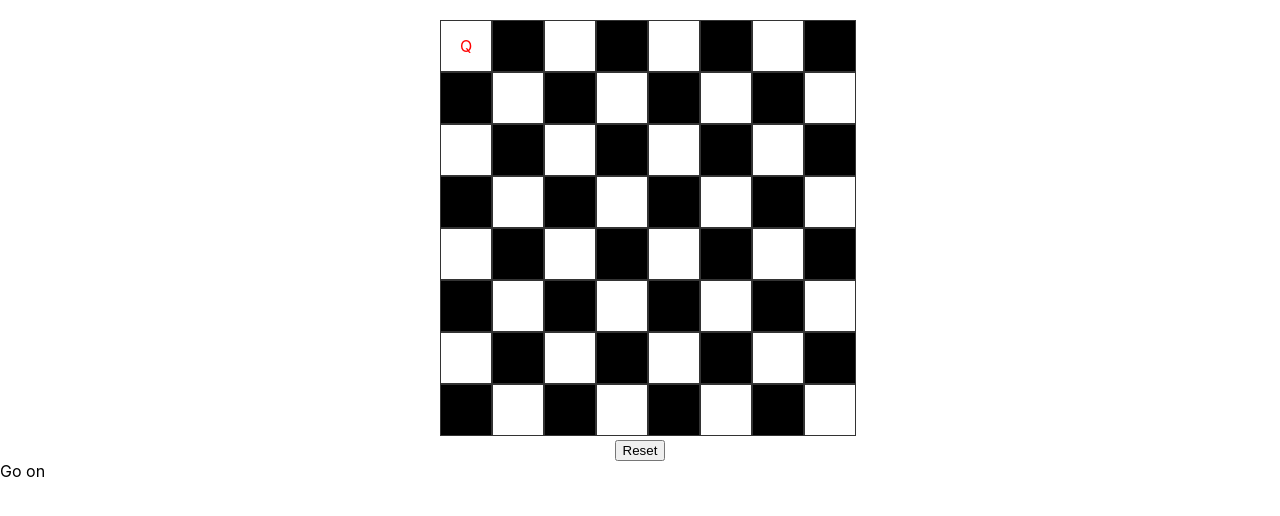
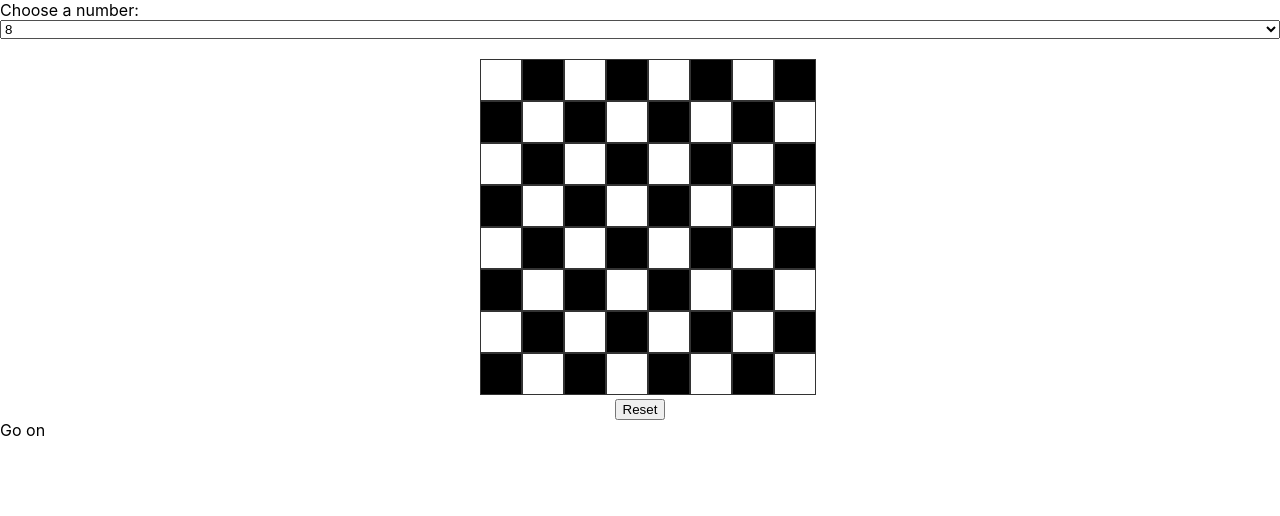
Before and after one commit to Nayan-b/eight-queen-problem, a React (Create React App) app: page / in a window 1280 px wide. Shown: the top 516 px of the page. Built offline with nearby package versions, Linux system fonts and the light colour scheme.

Commit message:
completed validity check for queen placement and dropdown feature

```diff
--- a/src/App.js
+++ b/src/App.js
@@ -1,23 +1,22 @@
-import React, { useCallback, useState } from 'react';
+import React, { useCallback, useState, useEffect } from 'react';
 import ChessBoard from './components/Chessboard';
-// import chessEngine from './components/ChessEngine';
+import Dropdown from './components/Dropdown';
 
 import './App.css';
 
-const initialState = {quenPosition: [0], validity: true}
+const initialState = {quenPosition: [], validity: true};
 
 const App = () => {
-  const n = 8;
-
+  const [length, setLength] = useState(8);
   const [queenState, setQueenState] = useState(initialState.quenPosition);
   const [validity, setValidity] = useState(initialState.validity);
-  // const [clickedIndex, setClickedIndex] = useState(null);
+  const [clickedIndex, setClickedIndex] = useState(null);
 
   const idToRC = useCallback((id) => {
-    const row = Math.floor(id/8);
-    const col = id%8;
+    const row = Math.floor(id/length);
+    const col = id%length;
     return [row, col];
-  }, []);
+  }, [length]);
 
   const handleReset = useCallback(() => {
     setQueenState(initialState.quenPosition);
@@ -25,32 +24,36 @@ const App = () => {
     // setClickedIndex(null);)
   }, []);
 
-  const chessEngine = useCallback(() => {
-      const queenStateRC = queenState.map((el) => idToRC(el));
-      console.log(queenStateRC, 'filter Id')
-      for (let i = 0; i < n; i++) {
-        for (let j = i+1; j< n; j++) {
-          if (queenStateRC[0] === i && queenStateRC[1] === j) {
-            return true;
-          }
-        }
-      }
-      // checkRow();
-      // checkColumn();
-      // checkDiagonal();
-  }, [idToRC, queenState]);
+  const chessEngine = useCallback((queenState) => {
+    const queenStateRC = queenState.map((el) => idToRC(el));
+    const [row, column] = queenStateRC.pop();
+
+    const checkRC = queenStateRC.some((el) => el[0] === row || el[1] === column);
+    const checkDiagonal = queenStateRC.some((el) => Math.abs(el[0] - row) === Math.abs(el[1] - column))
+    const isInvalidMove = checkRC || checkDiagonal;
+
+    setValidity(!isInvalidMove);
+    if(isInvalidMove) {
+      setQueenState((prevState) => prevState.filter((_, i) => i !== queenState.length-1))
+    }
+  }, [idToRC]);
 
   const handleBoxClick = useCallback((index) => {
-    // setClickedIndex(index);
-    // console.log('clicked', index, 'queen', queenState);
+    setClickedIndex(index);
     setQueenState((prev) => Array.from(new Set(prev).add(index)));
-    const validity = chessEngine();
-    setValidity(validity);
-  }, [chessEngine]);
+  }, []);
+
+  useEffect(() => {
+    queenState.length > 1 && chessEngine(queenState);
+  }, [chessEngine, clickedIndex]);
+
+
+  const handleSelection = useCallback((index) => setLength(index), []);
 
   return (
     <div className="app">
-      <ChessBoard queens={queenState} onClick={handleBoxClick} />
+      <Dropdown onClick={handleSelection} />
+      <ChessBoard queens={queenState} onClick={handleBoxClick} lengthOfBoard={length} />
       <button className="resetButton" onClick={handleReset}>Reset</button>
       {validity ? 'Go on' : "Sorry It's wrong move"}
     </div>
--- a/src/components/Chessboard/index.jsx
+++ b/src/components/Chessboard/index.jsx
@@ -1,15 +1,33 @@
-import React from 'react';
+import React, { useMemo } from 'react';
 import Queen from '../Queen';
 
 import styles from './styles.module.css';
 
 const ChessBoard = (props) => {
-    console.log('props', props);
+  const squareLength = useMemo(() => 40, []);
+  const boardStyle = {
+    width: `${props.lengthOfBoard * squareLength}px`,
+    height: `${props.lengthOfBoard * squareLength}px`,
+    margin: '20px auto',
+    display: 'grid',
+    gridTemplate: `repeat(${props.lengthOfBoard}, 1fr) / repeat(${props.lengthOfBoard}, 1fr)`
+  };
+
+  const squareStyle = {
+    border: '1px solid #333',
+    display: 'flex',
+    alignItems: 'center',
+    justifyContent: 'center',
+    width: `${squareLength}px`,
+    height: `${squareLength}px`,
+
+  };
+
   return (
-      <div className={styles.boardStyle}>
-        {Array(64).fill(0).map((_, index) => (
-          <div key={index} style={{ backgroundColor: (index + Math.floor(index / 8)) % 2 === 0 ? '#fff' : '#000' }} className={styles.squareStyle} onClick={() => props.onClick(index)}>
-            {props.queens.map(queen => (
+    <div style={boardStyle}>
+      {Array(props.lengthOfBoard ** 2).fill(0).map((_, index) => (
+        <div key={index} style={{...squareStyle, backgroundColor: (index + (props.lengthOfBoard % 2 === 0 ? Math.floor(index / props.lengthOfBoard) : 0)) % 2 === 0 ? '#fff' : '#000' }} onClick={() => props.onClick(index)} className={styles.squareStyle}>
+          {props.queens?.map(queen => (
             queen === index ? <Queen key={queen} /> : null
           ))}
         </div>
--- a/src/components/Chessboard/styles.module.css
+++ b/src/components/Chessboard/styles.module.css
@@ -1,17 +1,9 @@
-.boardStyle {
-    width: 400px;
-    height: 400px;
-    margin: 20px auto;
-    display: grid;
-    grid: repeat(8, 1fr) / repeat(8, 1fr);
+.boardStyle :hover {
+    background-color: rgb(159, 191, 206);
 }
 
-.squareStyle {
-    border: 1px solid #333;
-    display: flex;
-    align-items: center;
-    justify-content: center;
-    width: 50px;
-    height: 50px;
+.squareStyle:hover {
+    cursor: pointer;
+    background-color: rgb(159, 191, 206) !important;
     /* border-radius: 50%; */
 }
--- /dev/null
+++ b/src/components/Dropdown/index.jsx
@@ -0,0 +1,22 @@
+import React from 'react';
+
+const Dropdown = (props) => {
+  const numbers = [4, 5, 6, 7, 8, 9, 10];
+
+  const handleChange = (event) => {
+    props.onClick(event.target.value);
+  };
+
+  return (
+    <>
+      <label htmlFor="numbers">Choose a number:</label>
+      <select id="numbers" defaultValue={8} onChange={handleChange}>
+        {numbers.map(number => (
+          <option key={number} value={number}>{number}</option>
+        ))}
+      </select>
+    </>
+  );
+}
+
+export default Dropdown;
```
Lines whose indentation alone changed are shown as unchanged.
